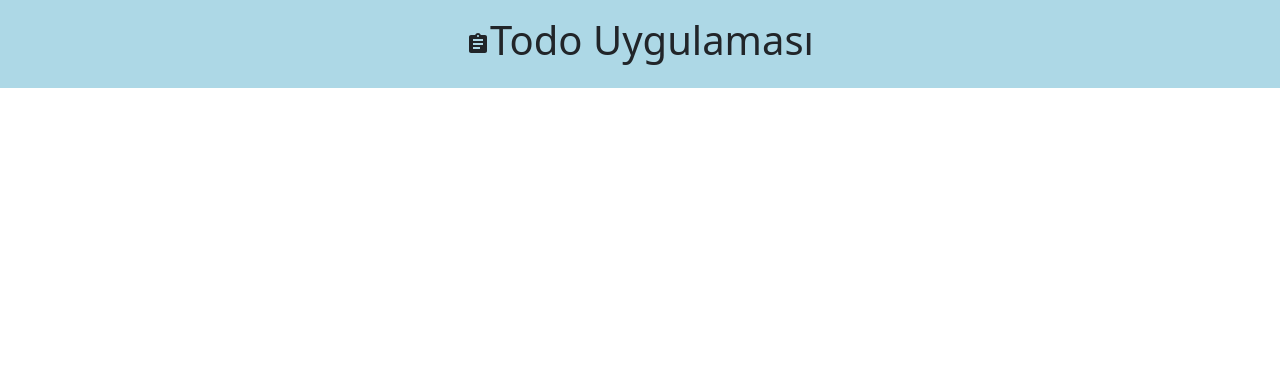
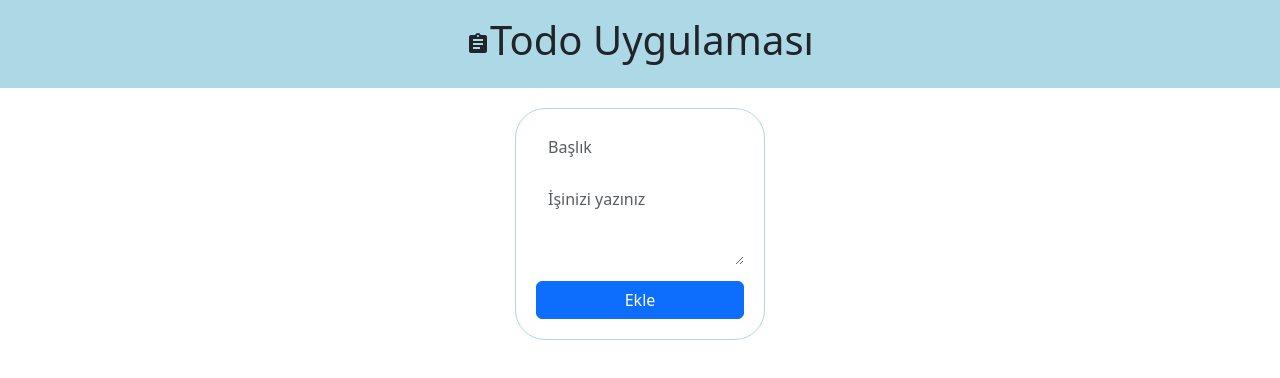
Before and after one commit to zehraseren/todoproject, a React (Create React App) app: page / in a window 1280 px wide. Shown: the top 378 px of the page. Built offline with nearby package versions, Linux system fonts and the light colour scheme.

Commit message:
CreateTask component'i oluşturuldu.

```diff
--- a/src/App.css
+++ b/src/App.css
@@ -14,3 +14,24 @@ header {
   display: flex;
   justify-content: center;
 }
+
+.todoDivArea {
+  display: flex;
+  justify-content: center;
+}
+
+.todoDiv {
+  padding: 20px;
+  width: 250px;
+  border: 1px solid lightblue;
+  border-radius: 30px;
+  margin-top: 20px;
+}
+
+.todoText {
+  border: none;
+}
+
+.todoButton {
+    width: 100%;
+}
--- a/src/App.js
+++ b/src/App.js
@@ -1,10 +1,12 @@
 import './App.css';
+import CreateTask from './CreateTask';
 import Header from './Header';
 
 function App() {
   return (
     <div className="App">
       <Header/>
+      <CreateTask/>
     </div>
   );
 }
--- /dev/null
+++ b/src/CreateTask.jsx
@@ -0,0 +1,23 @@
+import React from "react";
+
+export default function CreateTask() {
+  return (
+    <div className="todoDivArea">
+      <form className="todoDiv">
+        <input
+          type="text"
+          className="form-control todoText mb-3"
+          name="title"
+          placeholder="Başlık"
+        />
+        <textarea
+          name="content"
+          className="form-control todoText mb-3"
+          rows="3"
+          placeholder="İşinizi yazınız"
+        ></textarea>
+        <button className="btn btn-primary todoButton">Ekle</button>
+      </form>
+    </div>
+  );
+}
```
